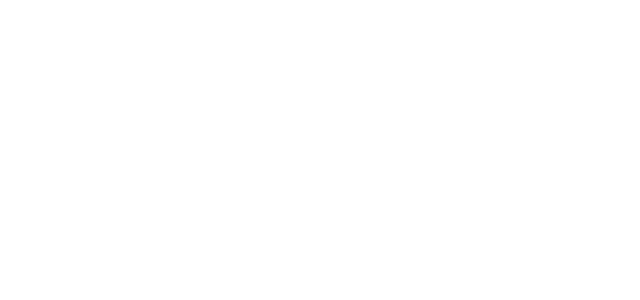
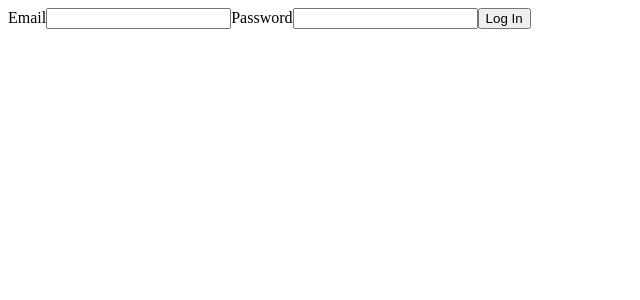
Before and after one commit to Oto48/nuxt-app, a Nuxt app: page /login in a window 1280 px wide. Before the commit this address had no page. Shown: the top 300 px of the page, without its empty margins (0-640 px from the left). Built offline with nearby package versions, Linux system fonts and the light colour scheme.

Commit message:
add login and signup page

```diff
--- a/nuxt.config.js
+++ b/nuxt.config.js
@@ -1,6 +1,10 @@
 export default {
   // Disable server-side rendering: https://go.nuxtjs.dev/ssr-mode
   ssr: false,
+
+  server: {
+    port: 8080,
+  },
 
   // Target: https://go.nuxtjs.dev/config-target
   target: 'static',
--- /dev/null
+++ b/pages/login/index.vue
@@ -0,0 +1,27 @@
+<template>
+    <form>
+        <label>Email</label>
+        <input type="email" v-model="email">
+        <label>Password</label>
+        <input type="password" v-model="password">
+        <button @click="loginHandler">Log In</button>
+    </form>
+</template>
+
+<script>
+export default {
+    name: 'Login',
+    data() {
+        return {
+            email: null,
+            password: null
+        }
+    },
+    methods: {
+        loginHandler() {
+            const login = {'email': this.email, 'password': this.password}
+            console.log(login)
+        }
+    }
+}
+</script>
--- /dev/null
+++ b/pages/signup/index.vue
@@ -0,0 +1,8 @@
+<template>
+    <h1>signup</h1>
+</template>
+
+<script>
+export default {
+}
+</script>
```
